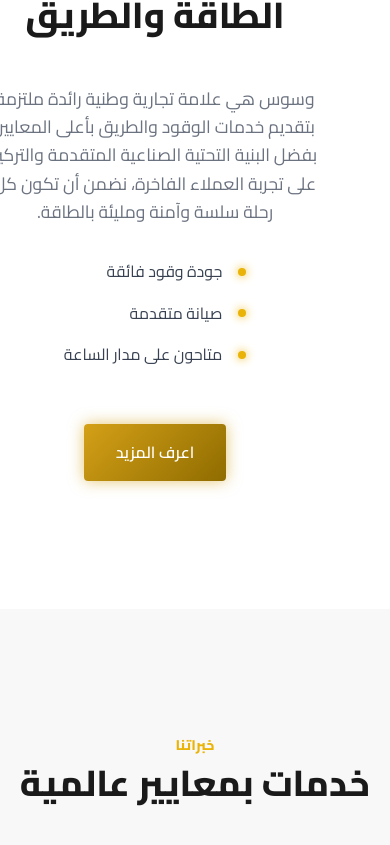
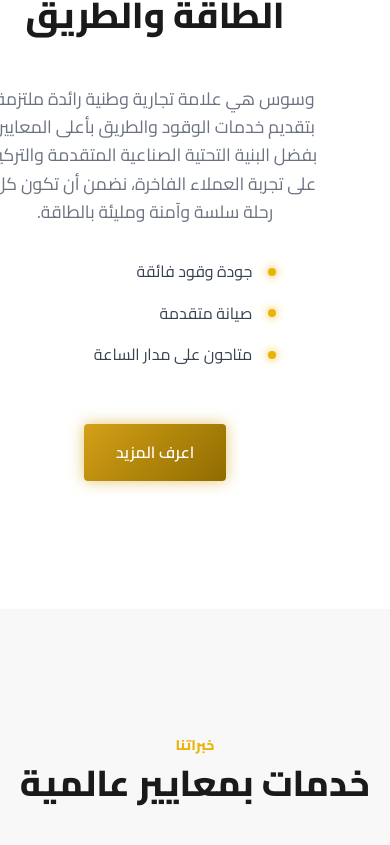
Before and after one commit to Mohisvst29/wiswis, a Next.js app: page / in a window 390 px wide. Shown: the part 2037-2882 px from the top of the page. Built offline with nearby package versions, Linux system fonts and the light colour scheme; no server answers; the database is empty.

Commit message:
Shift about-features to the right visually on mobile

```diff
--- a/src/app/globals.css
+++ b/src/app/globals.css
@@ -1054,6 +1054,10 @@ html[dir="rtl"] .form-group label {
         flex-direction: column;
         align-items: flex-start;
         margin: 0 auto 2.5rem auto;
+        transform: translateX(30px);
+    }
+    html[dir="ltr"] .about-features {
+        transform: translateX(-30px);
     }
     .about-features li {
         justify-content: flex-start;
```
